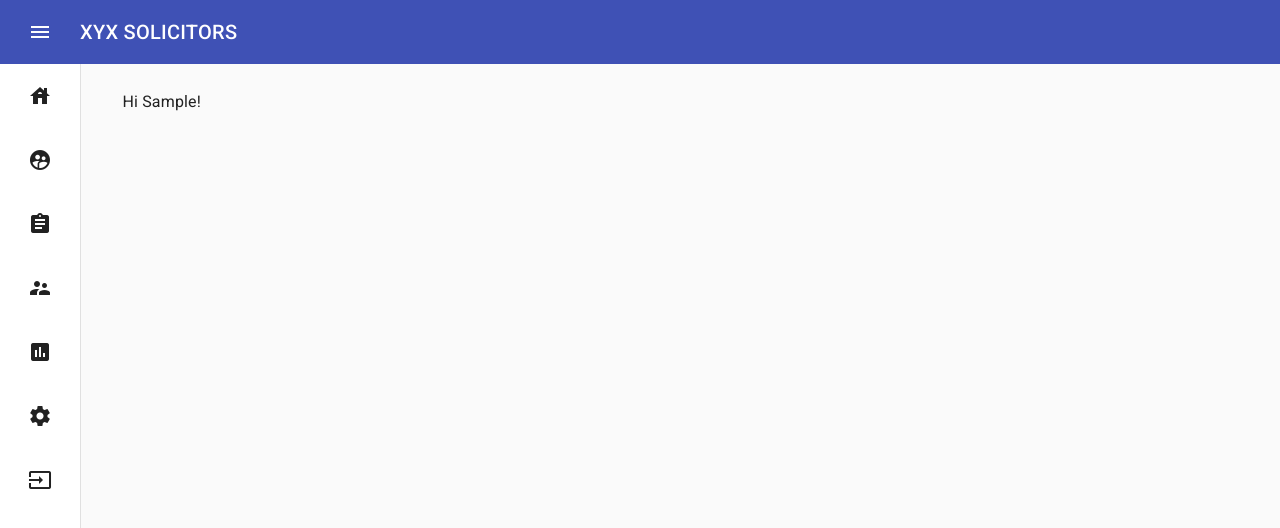
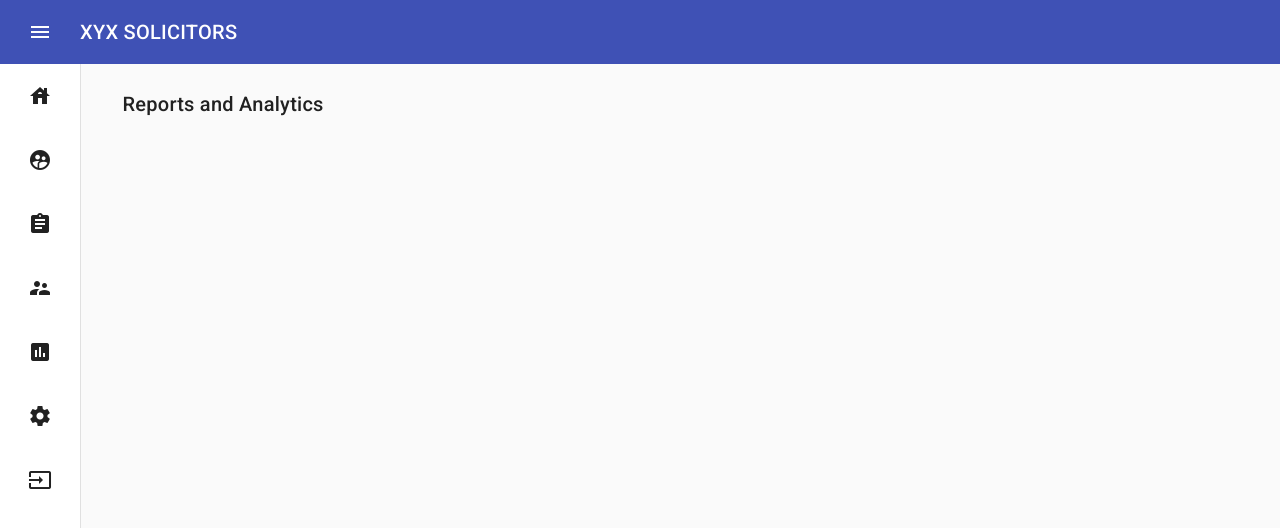
Before and after one commit to mfoyedele/xyx-solicitors, an Angular app in the folder xyx-solicitors-frontend/: page /reports in a window 1280 px wide. Before the commit this address led to /. Shown: the top 528 px of the page. Built offline with nearby package versions, Linux system fonts and the light colour scheme; sample sign-in values are in the browser's storage.

Commit message:
reports section added

```diff
--- a/xyx-solicitors-frontend/src/app/app.component.html
+++ b/xyx-solicitors-frontend/src/app/app.component.html
@@ -41,8 +41,8 @@
       <mat-nav-list *ngIf="user">
         <a mat-list-item>
           <span class="entry">
-             <mat-icon routerLink="/users">assessment</mat-icon>
-            <span *ngIf="!isCollapsed"><a class="nav-item nav-link" routerLink="/users" routerLinkActive="active">Reports</a></span>
+             <mat-icon routerLink="/reports">assessment</mat-icon>
+            <span *ngIf="!isCollapsed"><a class="nav-item nav-link" routerLink="/reports" routerLinkActive="active">Reports</a></span>
           </span>
         </a>
       </mat-nav-list>
--- a/xyx-solicitors-frontend/src/app/app.routes.ts
+++ b/xyx-solicitors-frontend/src/app/app.routes.ts
@@ -3,6 +3,7 @@ import { Routes } from "@angular/router";
 import { HomeComponent } from './home';
 import { ClientsComponent } from "./clients";
 import { CasesComponent } from "./cases";
+import { ReportsComponent } from "./reports/reports.component";
 import { LoginComponent, RegisterComponent } from './account';
 import { authGuard } from './_helpers';
 
@@ -12,6 +13,7 @@ export const APP_ROUTES: Routes = [
     { path: '', component: HomeComponent, canActivate: [authGuard] },
     { path: 'clients', component: ClientsComponent, canActivate: [authGuard] },
     { path: 'cases', component: CasesComponent, canActivate: [authGuard] },
+    { path: 'reports', component: ReportsComponent, canActivate: [authGuard] },
     { path: 'users', loadChildren: usersRoutes, canActivate: [authGuard] },
     { path: 'account/login', component: LoginComponent },
     { path: 'account/register', component: RegisterComponent },
--- /dev/null
+++ b/xyx-solicitors-frontend/src/app/reports/reports.component.html
@@ -0,0 +1,5 @@
+<div class="p-4">
+    <div class="container">
+        <h2>Reports and Analytics</h2>
+    </div>
+</div>
--- a/xyx-solicitors-frontend/src/app/users/list.component.html
+++ b/xyx-solicitors-frontend/src/app/users/list.component.html
@@ -1,6 +1,6 @@
 <div class="p-4">
     <div class="container">
-        <h1>Users</h1>
+        <h2>Users Management</h2>
         <a routerLink="add" class="btn btn-sm btn-success mb-2">Add User</a>
         <table class="table table-striped">
             <thead>
```
Also changed, not shown: xyx-solicitors-frontend/src/app/reports/reports.component.ts (added, +13 -0 lines).
